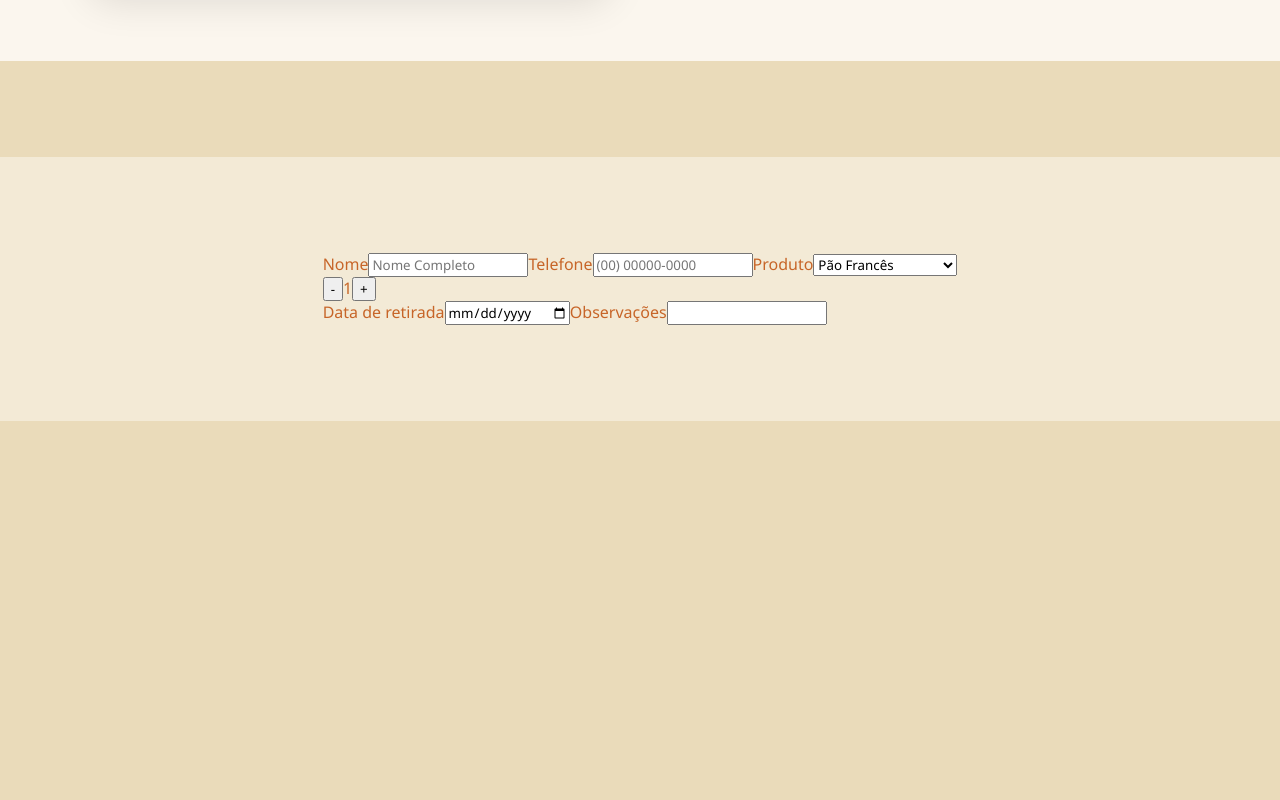
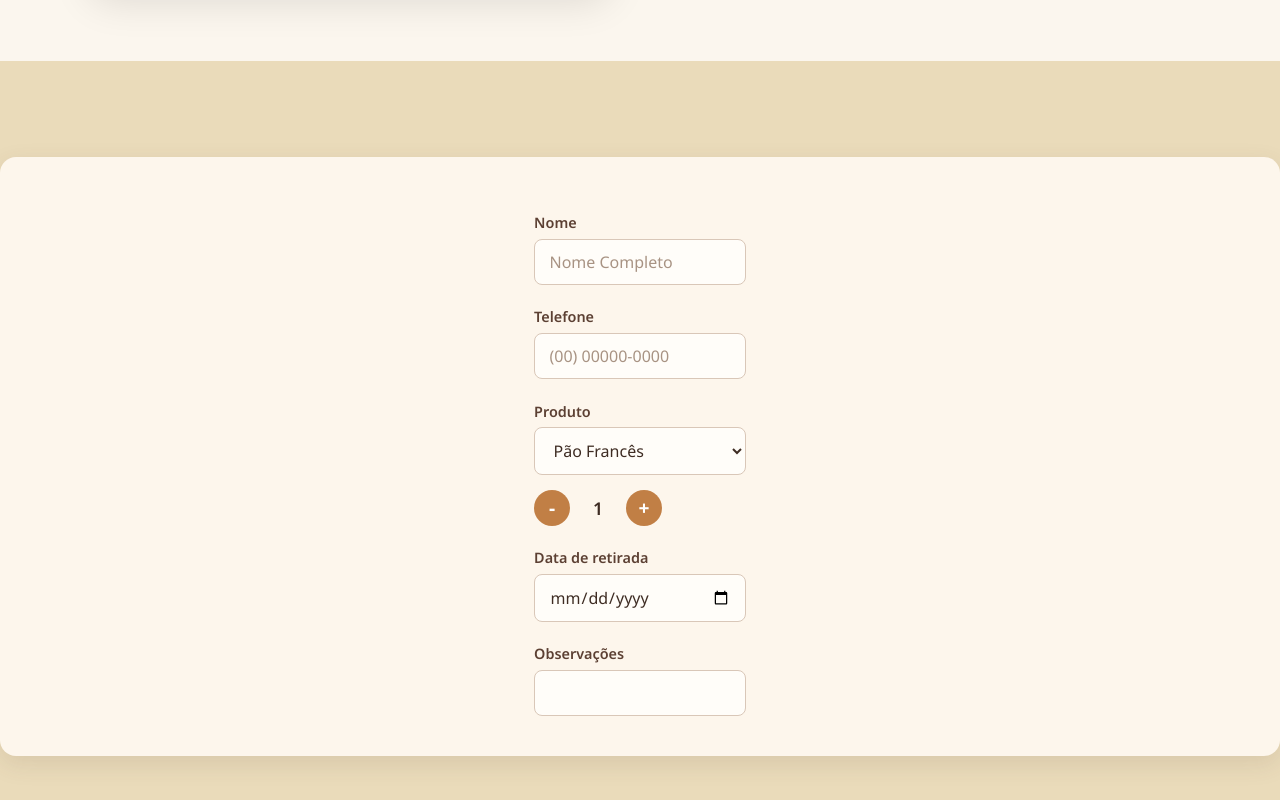
Before and after one commit to ryangbd/Padaria_Forno_da_Vila, a React (Vite) app: page / in a window 1280 px wide. Shown: the part 3661-4461 px from the top of the page. Before the commit the page ends 4178 px from the top, so only its background shows below. Built offline with nearby package versions, Linux system fonts and the light colour scheme.

Commit message:
update style form

```diff
--- a/src/components/Encomenda/Encomenda.css
+++ b/src/components/Encomenda/Encomenda.css
@@ -1,3 +1,95 @@
-.encomendabox{
-    background-color: #fbf6ee8f;
+.encomendabox {
+    margin: 3rem auto;
+    padding: 2.5rem;
+    background-color: #fdf6ec;
+    border-radius: 16px;
+    box-shadow: 0 8px 24px rgba(92, 64, 51, 0.12);
 }
+
+.formEncomenda {
+    display: flex;
+    flex-direction: column;
+    gap: 0.4rem;
+}
+
+.formEncomenda label {
+    font-size: 0.9rem;
+    font-weight: 600;
+    color: #5c4033;
+    margin-top: 1rem;
+}
+
+.formEncomenda input,
+.formEncomenda select {
+    padding: 0.7rem 0.9rem;
+    border: 1px solid #d9c7b8;
+    border-radius: 8px;
+    background-color: #fffdf9;
+    font-size: 1rem;
+    color: #3e2c23;
+    outline: none;
+    transition: border-color 0.2s ease, box-shadow 0.2s ease;
+}
+
+.formEncomenda input:focus,
+.formEncomenda select:focus {
+    border-color: #c17f45;
+    box-shadow: 0 0 0 3px rgba(193, 127, 69, 0.15);
+}
+
+.formEncomenda input::placeholder {
+    color: #a89383;
+}
+
+.seletor-quantidade {
+    display: flex;
+    align-items: center;
+    gap: 1rem;
+    margin-top: 0.5rem;
+}
+
+.seletor-quantidade button {
+    width: 36px;
+    height: 36px;
+    border: none;
+    border-radius: 50%;
+    background-color: #c17f45;
+    color: #fff;
+    font-size: 1.2rem;
+    font-weight: bold;
+    cursor: pointer;
+    transition: background-color 0.2s ease, transform 0.1s ease;
+}
+
+.seletor-quantidade button:hover {
+    background-color: #a8672f;
+}
+
+.seletor-quantidade button:active {
+    transform: scale(0.92);
+}
+
+.seletor-quantidade span {
+    font-size: 1.1rem;
+    font-weight: 600;
+    color: #3e2c23;
+    min-width: 24px;
+    text-align: center;
+}
+
+.formEncomenda button[type="submit"] {
+    margin-top: 1.5rem;
+    padding: 0.9rem;
+    background-color: #5c4033;
+    color: #fff;
+    border: none;
+    border-radius: 8px;
+    font-size: 1rem;
+    font-weight: 600;
+    cursor: pointer;
+    transition: background-color 0.2s ease;
+}
+
+.formEncomenda button[type="submit"]:hover {
+    background-color: #43302a;
+}
```
